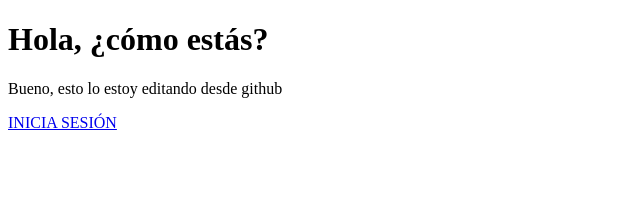
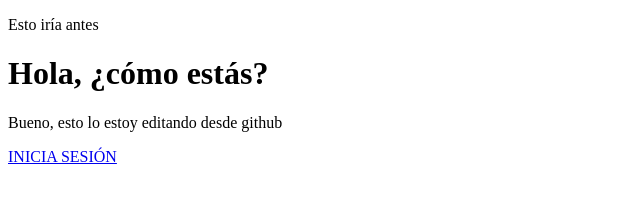
Before and after one commit to FernandoBriceno/RepositorioPrueba, a plain HTML site: page index.html in a window 1280 px wide. Shown: the whole page, without its empty margins (0-640 px from the left). Drawn offline with Linux system fonts and the light colour scheme.

Commit message:
Agregué algo antes del título

```diff
--- a/index.html
+++ b/index.html
@@ -8,6 +8,7 @@
     <script src="holaMundo.js"></script>
 </head>
 <body>
+    <p>Esto iría antes</p>
     <h1>Hola, ¿cómo estás?</h1>
     <p>Bueno, esto lo estoy editando desde github</p>
 
```
